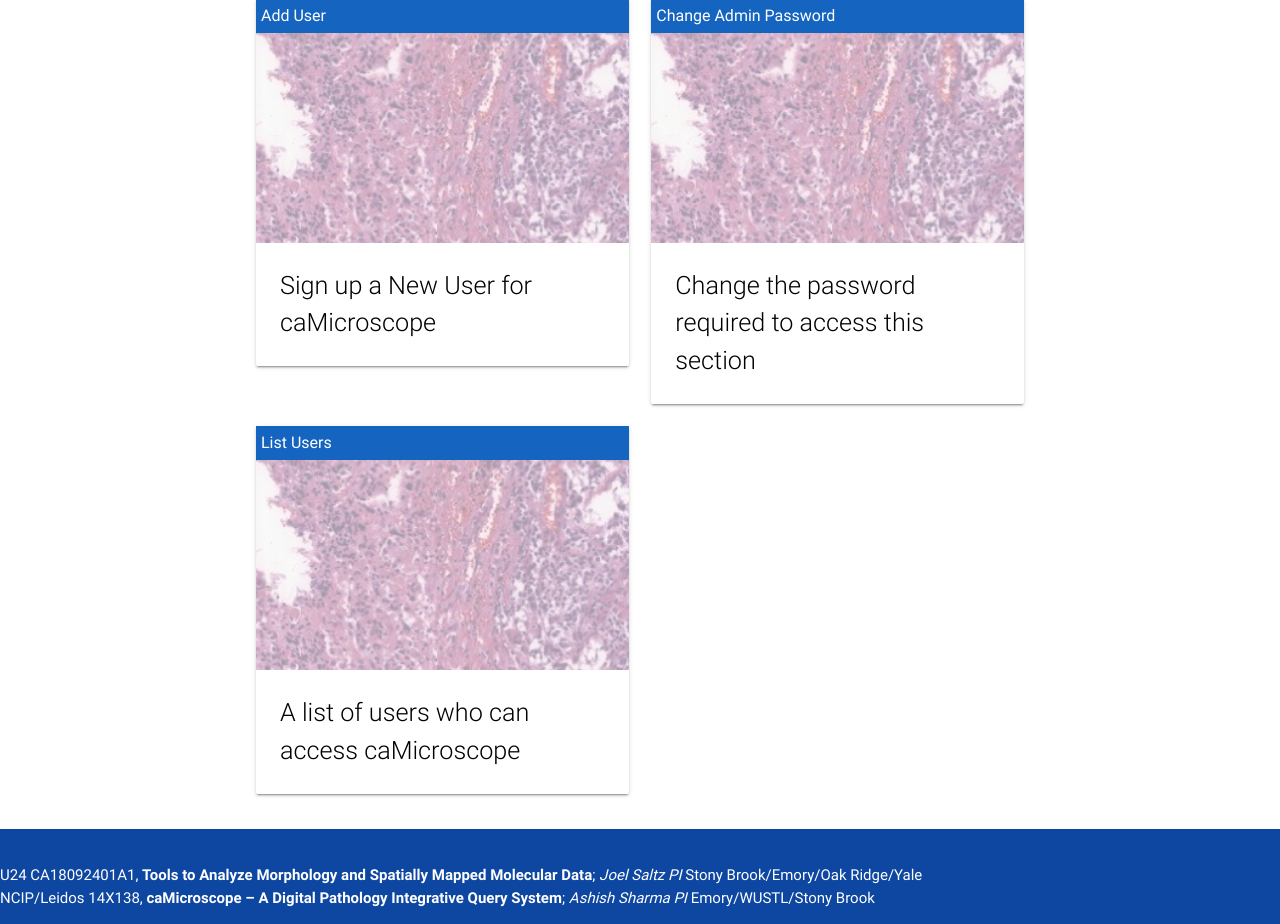
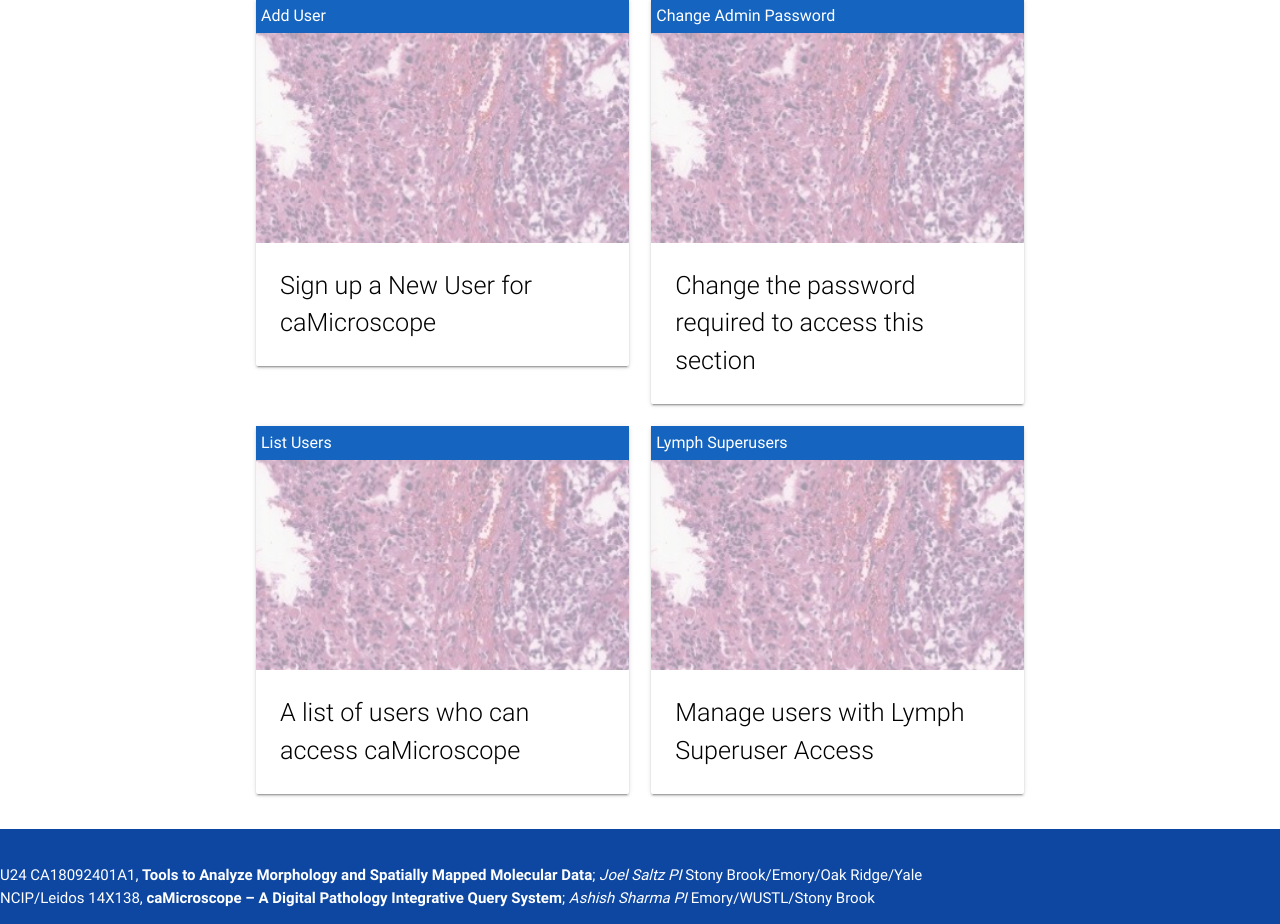
Before and after one commit to supraja2710/Security, a PHP site: page /plus/camicSignup/index.php in a window 1280 px wide. Shown: the part 73-997 px from the top of the page. Run offline with PHP 8.4, Linux system fonts and the light colour scheme; the visitor is signed in with stand-in values (Sample User, id 1); some libraries are stand-ins or nearby versions.

Commit message:
add lymph card mk1

```diff
--- a/camicSignup/index.php
+++ b/camicSignup/index.php
@@ -145,6 +145,21 @@ $_SESSION["name"] = "quip";
               </div>
             </div>
           </a>
+          <a href="/camicSignup/lymphSuperuser.php">
+            <div class="col s12 l6">
+              <div class="card" id="view">
+                <div class="top_bar">Lymph Superusers</div>
+                <div class="card-image">
+                  <div class="darkimg">
+                    <img src="../img/view.png">
+                  </div>
+                </div>
+                <div class="card-content">
+                  <p class="card-text flow-text">Manage users with Lymph Superuser Access</p>
+                </div>
+              </div>
+            </div>
+          </a>
         </div>
       </div>
     </main>
```
